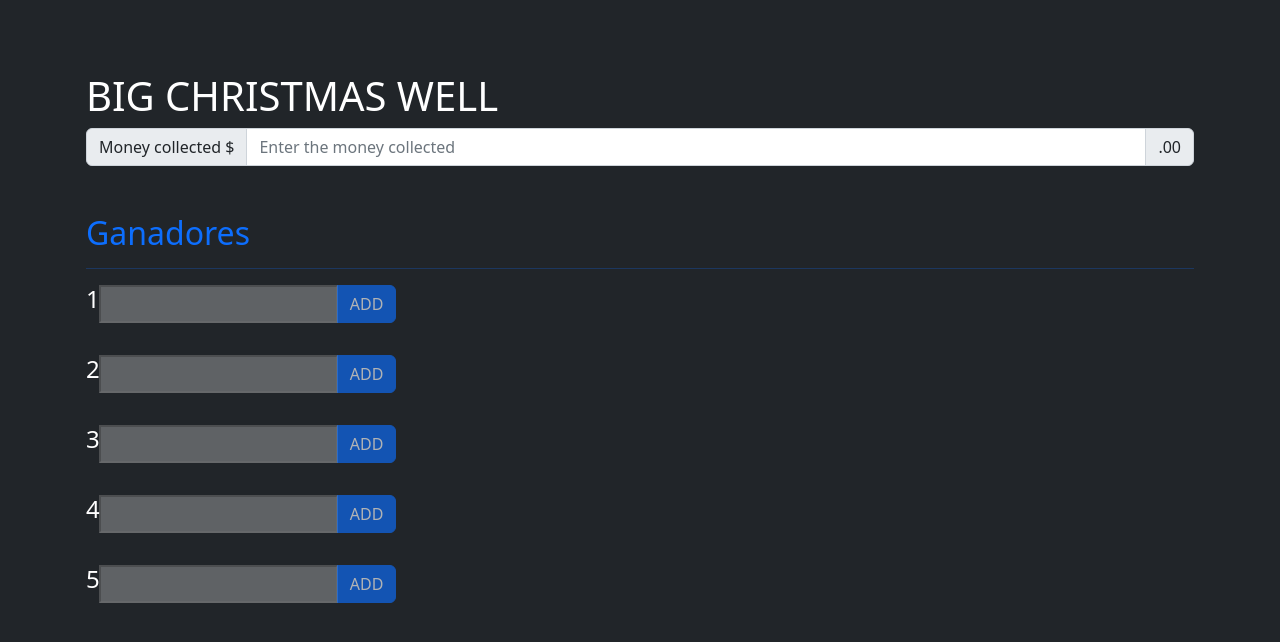
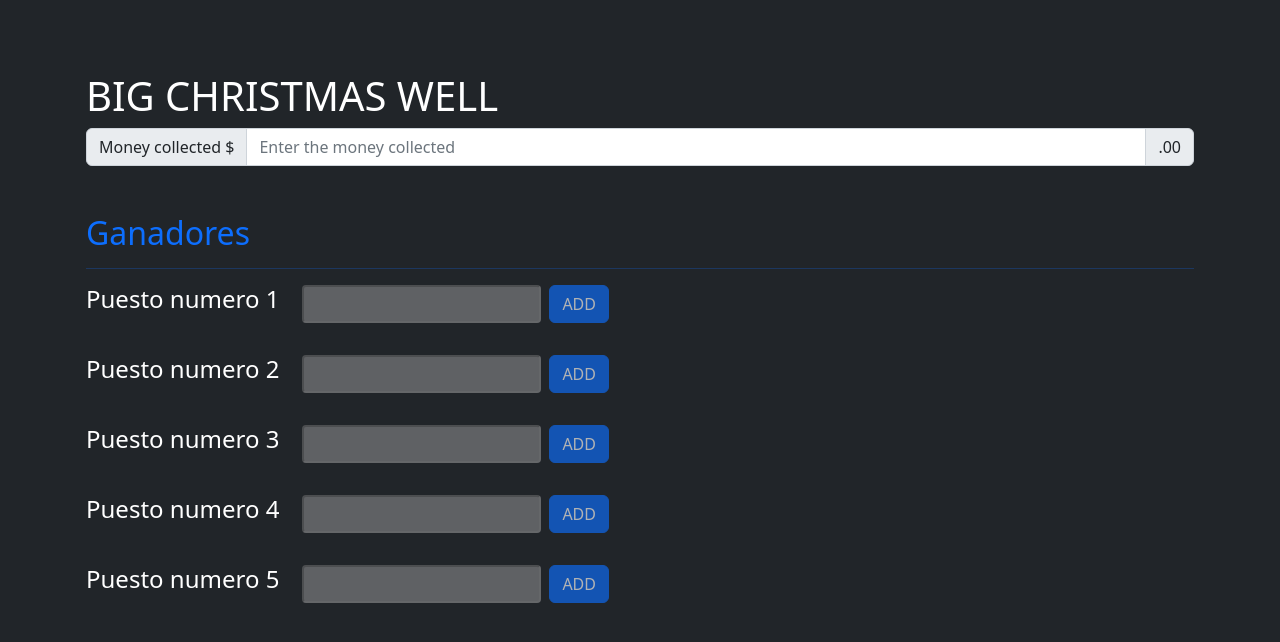
Before and after one commit to StivenCodess/Big-Christmas-Well, a React (Vite) app: page / in a window 1280 px wide. Shown: the top 642 px of the page. Built offline with nearby package versions, Linux system fonts and the light colour scheme.

Commit message:
Minimal changes in the styles and deactivation of input when collecting money

```diff
--- a/src/App.jsx
+++ b/src/App.jsx
@@ -1,17 +1,13 @@
-import { useState, useEffect } from "react";
+import { useState } from "react";
 import List from "./List";
 import { winnerList1, winnerList2, winnerList3, winnerList4, winnerList5 } from "./data";
 
 function App() {
   const [collected, setCollected] = useState("");
-  const [loading, setLoading] = useState("");
+  const [disableInput, setDisableInput] = useState(false);
   function handleChange(e) {
     setCollected(e.target.value);
   }
-
-  useEffect(() => {
-    console.log("render App");
-  });
 
   return (
     <div className="App bg-dark mt-5">
@@ -28,6 +24,7 @@ function App() {
             placeholder="Enter the money collected"
             onChange={(e) => handleChange(e)}
             required
+            disabled={disableInput ? true : false}
           />
           <span className="input-group-text">.00</span>
         </div>
@@ -35,11 +32,41 @@ function App() {
         <h2 className="text-primary mt-5">Ganadores</h2>
         <hr className="text-primary" />
 
-        <List collected={collected} ranking={1} winnerList={winnerList1}></List>
-        <List collected={collected} ranking={2} winnerList={winnerList2}></List>
-        <List collected={collected} ranking={3} winnerList={winnerList3}></List>
-        <List collected={collected} ranking={4} winnerList={winnerList4}></List>
-        <List collected={collected} ranking={5} winnerList={winnerList5}></List>
+        <List
+          collected={collected}
+          ranking={1}
+          winnerList={winnerList1}
+          disableInput={disableInput}
+          setDisableInput={setDisableInput}
+        ></List>
+        <List
+          collected={collected}
+          ranking={2}
+          winnerList={winnerList2}
+          disableInput={disableInput}
+          setDisableInput={setDisableInput}
+        ></List>
+        <List
+          collected={collected}
+          ranking={3}
+          winnerList={winnerList3}
+          disableInput={disableInput}
+          setDisableInput={setDisableInput}
+        ></List>
+        <List
+          collected={collected}
+          ranking={4}
+          winnerList={winnerList4}
+          disableInput={disableInput}
+          setDisableInput={setDisableInput}
+        ></List>
+        <List
+          collected={collected}
+          ranking={5}
+          winnerList={winnerList5}
+          disableInput={disableInput}
+          setDisableInput={setDisableInput}
+        ></List>
       </div>
     </div>
   );
--- a/src/List.jsx
+++ b/src/List.jsx
@@ -1,18 +1,14 @@
-import { useState, useEffect } from "react";
+import { useState } from "react";
 import Person from "./Person";
 
-const List = ({ ranking, winnerList, collected }) => {
+const List = ({ ranking, winnerList, collected, disableInput, setDisableInput }) => {
   const INITIAL_INPUT = "";
   const INITIAL_WINNER = { name: "", amount: 0 };
   const [inputShow, setInputShow] = useState(INITIAL_INPUT);
   const [winner, setWinner] = useState(INITIAL_WINNER);
+  const [earnings, setEarnings] = useState(0);
   const [winners, setWinners] = useState(winnerList);
   const [counter, setCounter] = useState(0);
-  const [earnings, setEarnings] = useState(0);
-
-  useEffect(() => {
-    console.log("render list");
-  });
 
   function validate() {
     if (collected !== "") {
@@ -38,7 +34,7 @@ const List = ({ ranking, winnerList, collected }) => {
     setInputShow("");
     setWinners([...winners, winner]);
     setCounter(counter + 1);
-
+    setDisableInput((disableInput = true));
     switch (ranking) {
       case 1:
         setEarnings(collected * 0.5);
@@ -60,17 +56,25 @@ const List = ({ ranking, winnerList, collected }) => {
     }
   }
 
+  function h4Name() {
+    return;
+  }
+
   return (
     <div>
       <form className="input-group mb-3" onSubmit={(e) => handleSubmit(e)}>
-        <h4 className="text-white">{ranking}</h4>
+        <h4 className="text-white me-4">Puesto numero {ranking}</h4>
         <input
           type="text"
           onChange={handleChange}
           value={inputShow}
           disabled={validate() ? true : false}
+          className="rounded-1"
         />
-        <button className="btn btn-primary" disabled={validate() ? true : false}>
+        <button
+          className="btn btn-primary ms-2 rounded-2"
+          disabled={validate() ? true : false}
+        >
           ADD
         </button>
       </form>
--- a/src/Person.jsx
+++ b/src/Person.jsx
@@ -1,8 +1,4 @@
-import { useEffect } from "react";
 const Person = ({ winnerMap, earnings, counter }) => {
-  useEffect(() => {
-    console.log("render person");
-  });
   return (
     <li
       className="list-group-item d-flex justify-content-between align-items-center"
```
